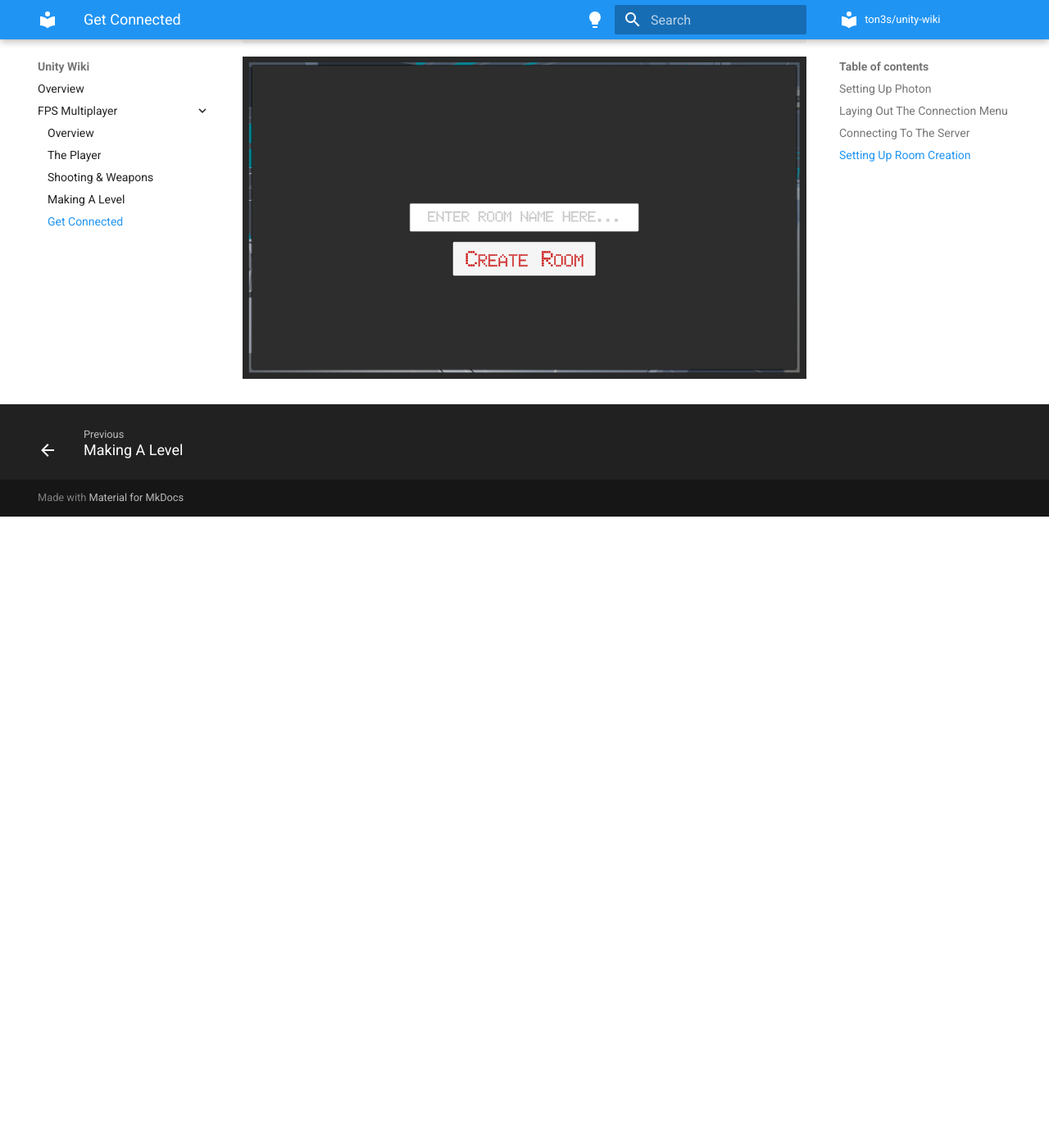
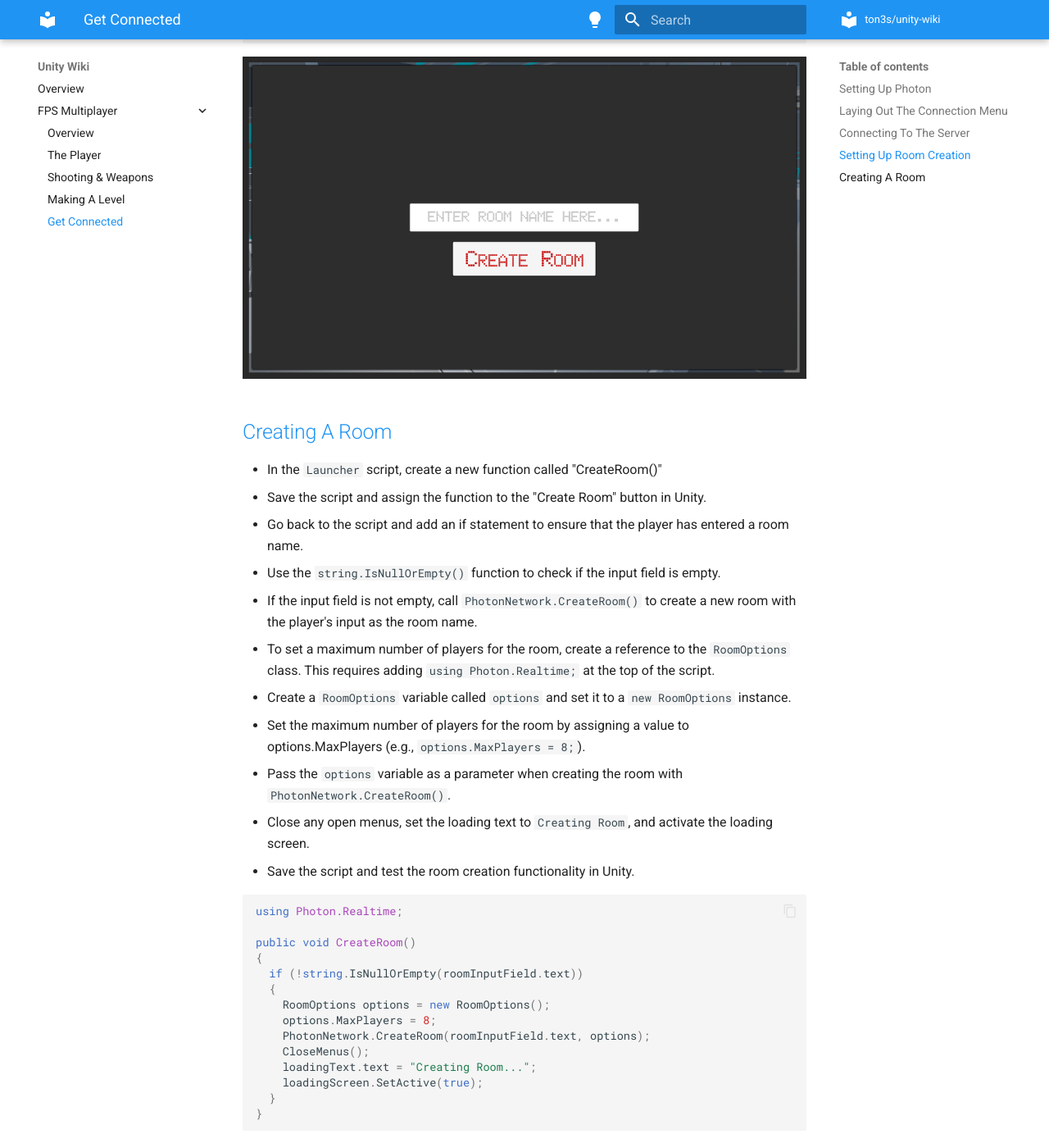
Before and after one commit to ton3s/unity-wiki, an MkDocs documentation site: the page built from docs/fps-multiplayer/get-connected.md, in a window 1280 px wide and 1400 px high, scrolled down 4028 px. Shown: the whole window at 82% size. Built offline with MkDocs 1.6.1 and Material for MkDocs 9.7.7, drawn with Linux system fonts in a browser that asks for light colours; before the commit the page ends 4658 px from its top, so only the background shows below that.

Commit message:
Add video 36

````diff
--- a/docs/fps-multiplayer/get-connected.md
+++ b/docs/fps-multiplayer/get-connected.md
@@ -135,3 +135,34 @@ public void OpenRoomCreate()
 ```
 
 ![Create Room](images/create-room.png)
+
+## [Creating A Room](https://www.udemy.com/course/unity-online-multiplayer/learn/lecture/25987972#questions)
+
+- In the `Launcher` script, create a new function called "CreateRoom()"
+- Save the script and assign the function to the "Create Room" button in Unity.
+- Go back to the script and add an if statement to ensure that the player has entered a room name.
+- Use the `string.IsNullOrEmpty()` function to check if the input field is empty.
+- If the input field is not empty, call `PhotonNetwork.CreateRoom()` to create a new room with the player's input as the room name.
+- To set a maximum number of players for the room, create a reference to the `RoomOptions` class. This requires adding `using Photon.Realtime;` at the top of the script.
+- Create a `RoomOptions` variable called `options` and set it to a `new RoomOptions` instance.
+- Set the maximum number of players for the room by assigning a value to options.MaxPlayers (e.g., `options.MaxPlayers = 8;`).
+- Pass the `options` variable as a parameter when creating the room with `PhotonNetwork.CreateRoom()`.
+- Close any open menus, set the loading text to `Creating Room`, and activate the loading screen.
+- Save the script and test the room creation functionality in Unity.
+
+```cs
+using Photon.Realtime;
+
+public void CreateRoom()
+{
+  if (!string.IsNullOrEmpty(roomInputField.text))
+  {
+    RoomOptions options = new RoomOptions();
+    options.MaxPlayers = 8;
+    PhotonNetwork.CreateRoom(roomInputField.text, options);
+    CloseMenus();
+    loadingText.text = "Creating Room...";
+    loadingScreen.SetActive(true);
+  }
+}
+```
````
